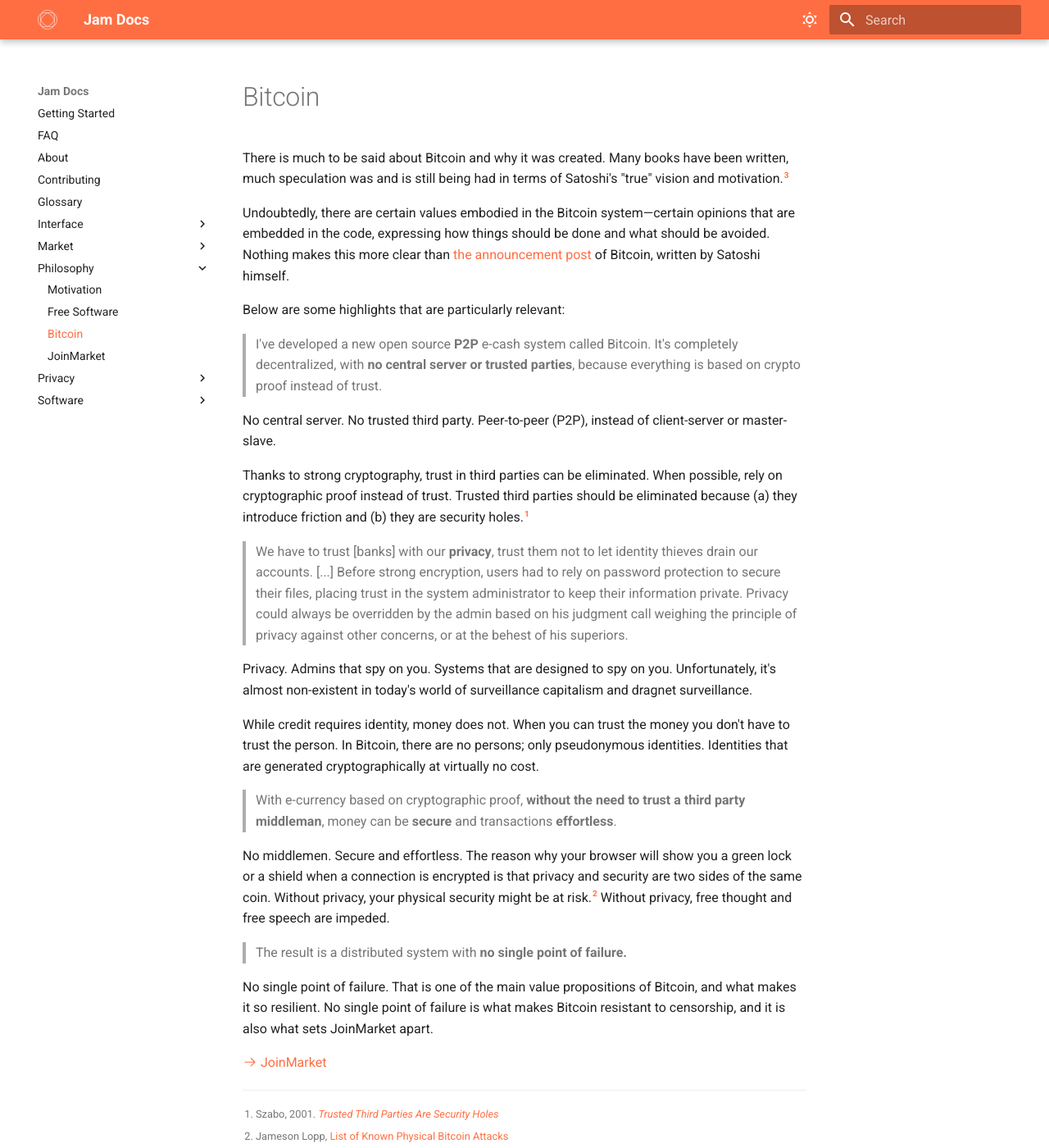
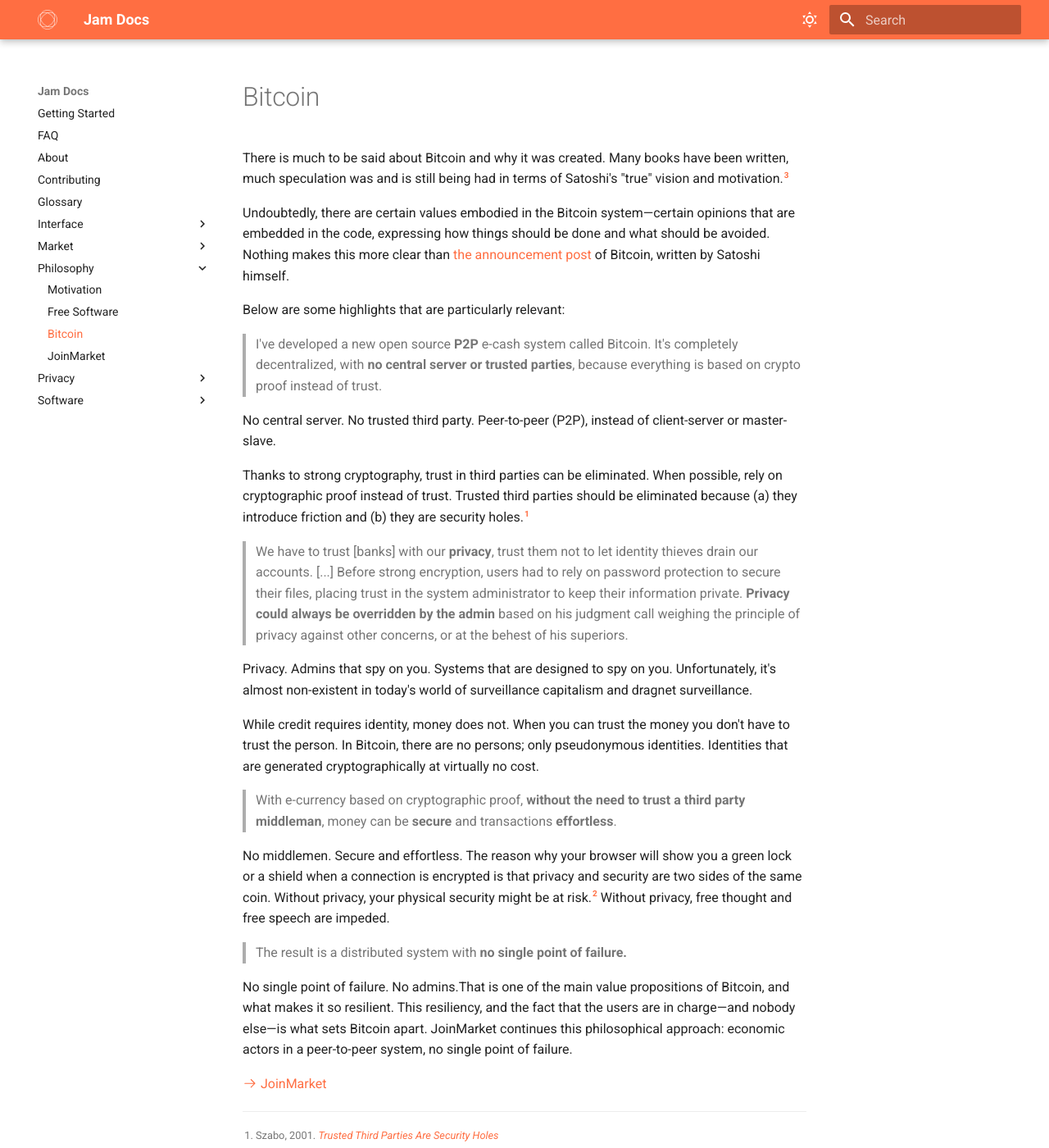
Before and after one commit to joinmarket-webui/jamdocs, an MkDocs documentation site: the page built from docs/philosophy/02-bitcoin.md, in a window 1280 px wide and 1400 px high. Shown: the whole window at 82% size. Built offline with MkDocs 1.6.1 and Material for MkDocs 9.7.7, drawn with Linux system fonts in a browser that asks for light colours; nearby versions of some CDN libraries.

Commit message:
docs(philosophy): bitcoin

```diff
--- a/docs/philosophy/02-bitcoin.md
+++ b/docs/philosophy/02-bitcoin.md
@@ -28,8 +28,8 @@
 > We have to trust [banks] with our **privacy**, trust them not to let
 > identity thieves drain our accounts. [...] Before strong encryption, users had
 > to rely on password protection to secure their files, placing trust in the
-> system administrator to keep their information private. Privacy could always
-> be overridden by the admin based on his judgment call weighing the principle
+> system administrator to keep their information private. **Privacy could always
+> be overridden by the admin** based on his judgment call weighing the principle
 > of privacy against other concerns, or at the behest of his superiors.
 
 Privacy. Admins that spy on you. Systems that are designed to spy on you.
@@ -54,10 +54,11 @@
 
 > The result is a distributed system with **no single point of failure.**
 
-No single point of failure. That is one of the main value propositions of
-Bitcoin, and what makes it so resilient. No single point of failure is what
-makes Bitcoin resistant to censorship, and it is also what sets JoinMarket
-apart.
+No single point of failure. No admins.That is one of the main value propositions
+of Bitcoin, and what makes it so resilient. This resiliency, and the fact that
+the users are in charge—and nobody else—is what sets Bitcoin apart. JoinMarket
+continues this philosophical approach: economic actors in a peer-to-peer system,
+no single point of failure.
 
 [^brc]: A selection of books is available in the *Bitcoin and Cypherpunk History* section of [bitcoin-resources.com/books](https://bitcoin-resources.com/books/#bitcoin-and-cypherpunk-history)
 
```
